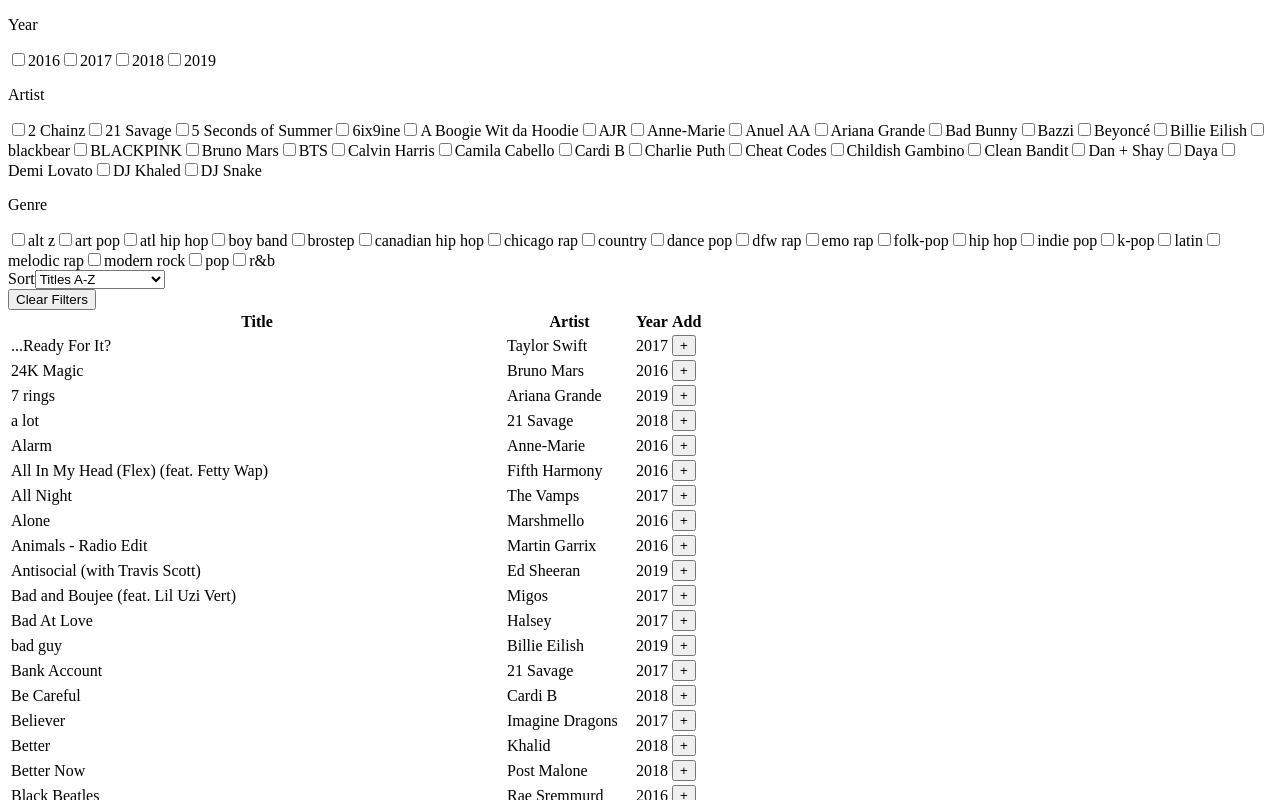
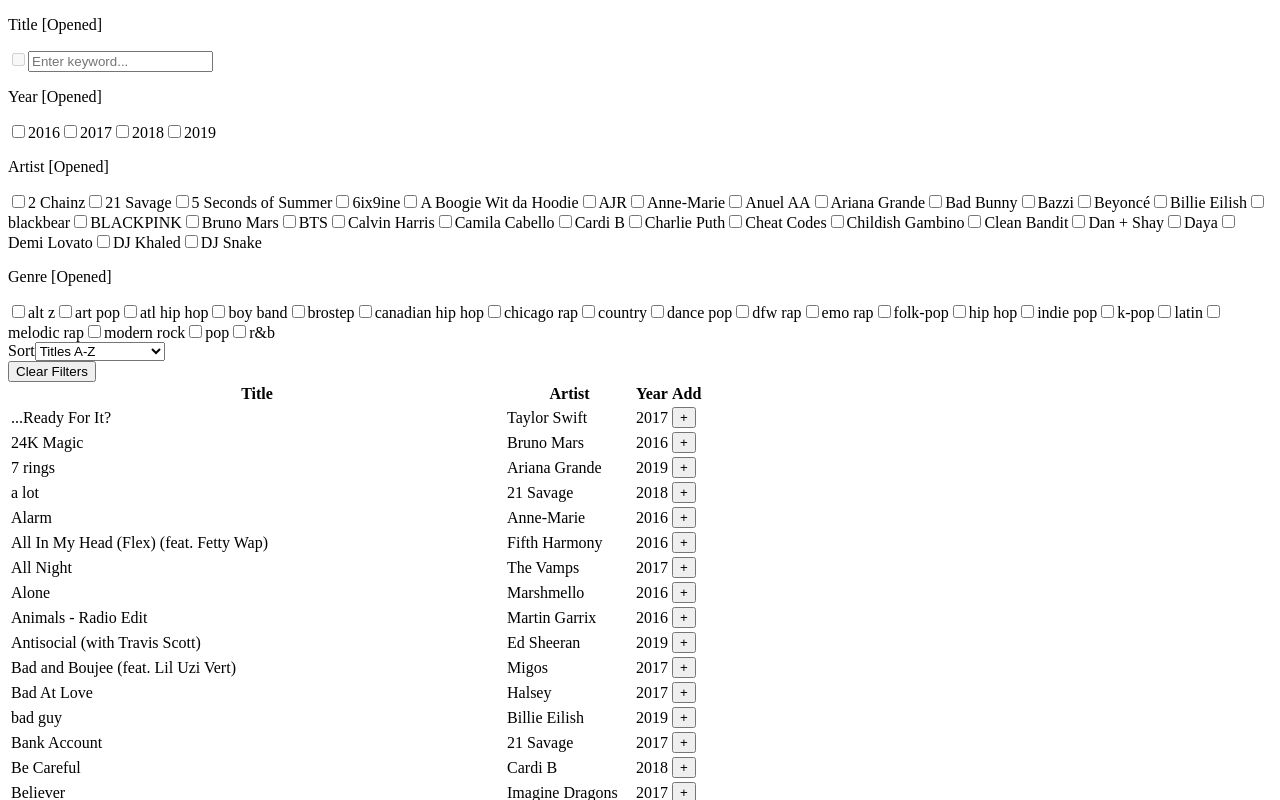
Before and after one commit to JACKLEEOW/web3asg2, a React (Vite) app: page / in a window 1280 px wide. Shown: the top 800 px of the page. Built offline with nearby package versions, Linux system fonts and the light colour scheme.

Commit message:
feat: key word search

```diff
--- a/src/components/songsFilter/SongsFilterMain.jsx
+++ b/src/components/songsFilter/SongsFilterMain.jsx
@@ -78,7 +78,7 @@
         const checkTitle = () => {
             return (
                 !titleFilterBox.active ||
-                song.title.toLowerCase().includes(titleFilterBox.value)
+                song.title.toLowerCase().includes(titleFilterBox.property.toLowerCase())
             );
         }
 
@@ -124,10 +124,10 @@
     const updateFilterHandler = (type, property, displayName, activation = true) => {
 
         // Update filter boxes
-        // console.log(type, property, displayName, activation);
+        console.log(type, property, displayName, activation);
 
         if (type === FILTER_TYPES.TITLE) {
-            setTitleFilterBox(prev => ({...prev, active: activation}));
+            setTitleFilterBox(prev => ({...prev, property: property, active: activation}));
         } else if (type === FILTER_TYPES.YEAR) {
             setYearFilterBoxes(prev => prev.map(t => t.property === property ? { ...t, active: activation } : t));
         } else if (type === FILTER_TYPES.ARTIST) {
--- a/src/components/songsFilter/filterPanel/CheckList.jsx
+++ b/src/components/songsFilter/filterPanel/CheckList.jsx
@@ -1,14 +1,30 @@
+import { useState } from "react";
 import CheckBox from "./CheckBox.jsx"
+
 const CheckList = (props) => {
-    const {label} = props;
-    const {filterBoxes, updateFilterHandler} = props;
+    const {label, filterBoxes, updateFilterHandler, CheckboxComponent} = props;
+    const [isOpen, setIsOpen] = useState(true);
+    const [text, setText] = useState("");
 
-    return (
-        <div>
-            <p>{label}</p>
-            {filterBoxes.map((filterBox, index)=>(<CheckBox key={index} filterBox={filterBox} updateFilterHandler={updateFilterHandler}/> ))}
-        </div>
-    )
+    if (isOpen) {
+        return (
+            <div>
+                <p onClick={()=>(setIsOpen(false))}> {label} [Opened] </p>
+                {filterBoxes.map((filterBox, index)=>(
+                    <CheckboxComponent
+                        key={index}
+                        filterBox={filterBox}
+                        updateFilterHandler={updateFilterHandler}
+                        text={text}
+                        setText={setText}
+                    />
+                    ))}
+            </div>
+        )
+    } else {
+        return <div> <p onClick={()=>(setIsOpen(true))}> {label} [Closed] </p> </div>
+    }
+
 }
 
 export default CheckList;
--- a/src/components/songsFilter/filterPanel/FilterPanel.jsx
+++ b/src/components/songsFilter/filterPanel/FilterPanel.jsx
@@ -1,12 +1,15 @@
 import CheckList from "./CheckList.jsx"
+import TextCheckBox from "./TextCheckBox.jsx";
+import CheckBox from "./CheckBox.jsx";
 
 const FilterPanel = (props) => {
     const {titleFilterBox, yearFilterBoxes, artistFilterBoxes, genreFilterBoxes, updateFilterHandler} = props;
     return (
         <div>
-            <CheckList label={"Year"} filterBoxes={yearFilterBoxes} updateFilterHandler={updateFilterHandler}/>
-            <CheckList label={"Artist"} filterBoxes={artistFilterBoxes} updateFilterHandler={updateFilterHandler}/>
-            <CheckList label={"Genre"} filterBoxes={genreFilterBoxes} updateFilterHandler={updateFilterHandler}/>
+            <CheckList label={"Title"} filterBoxes={[titleFilterBox]} updateFilterHandler={updateFilterHandler} CheckboxComponent={TextCheckBox}/>
+            <CheckList label={"Year"} filterBoxes={yearFilterBoxes} updateFilterHandler={updateFilterHandler} CheckboxComponent={CheckBox}/>
+            <CheckList label={"Artist"} filterBoxes={artistFilterBoxes} updateFilterHandler={updateFilterHandler} CheckboxComponent={CheckBox}/>
+            <CheckList label={"Genre"} filterBoxes={genreFilterBoxes} updateFilterHandler={updateFilterHandler} CheckboxComponent={CheckBox}/>
         </div>
     )
 }
--- a/src/components/songsFilter/filterPanel/TextBox.jsx
+++ /dev/null
@@ -1,3 +0,0 @@
-// export default TextBox = (props) => {
-
-// }
--- /dev/null
+++ b/src/components/songsFilter/filterPanel/TextCheckBox.jsx
@@ -0,0 +1,30 @@
+import { useState } from "react";
+
+const TextCheckBox = (props) => {
+    const {text, setText, filterBox, updateFilterHandler} = props;
+
+    return (
+        <div>
+            <input type="checkbox" checked={filterBox.active}
+                disabled={(text.length === 0)}
+                onChange={()=>updateFilterHandler(filterBox.type, text, text, !filterBox.active)}
+            />
+            <input type="text" value={text} placeholder="Enter keyword..."
+                onChange={
+                    (e)=>{
+                        // Change
+                        setText(e.target.value)
+
+                        // Delete Old text
+                        if (filterBox.active) updateFilterHandler(filterBox.type, text, text, false);
+
+                        // Add new if not nothing
+                        if (e.target.value.length > 0) updateFilterHandler(filterBox.type, e.target.value, e.target.value, true)
+                    }
+                }
+            />
+        </div>
+    )
+}
+
+export default TextCheckBox;
```
